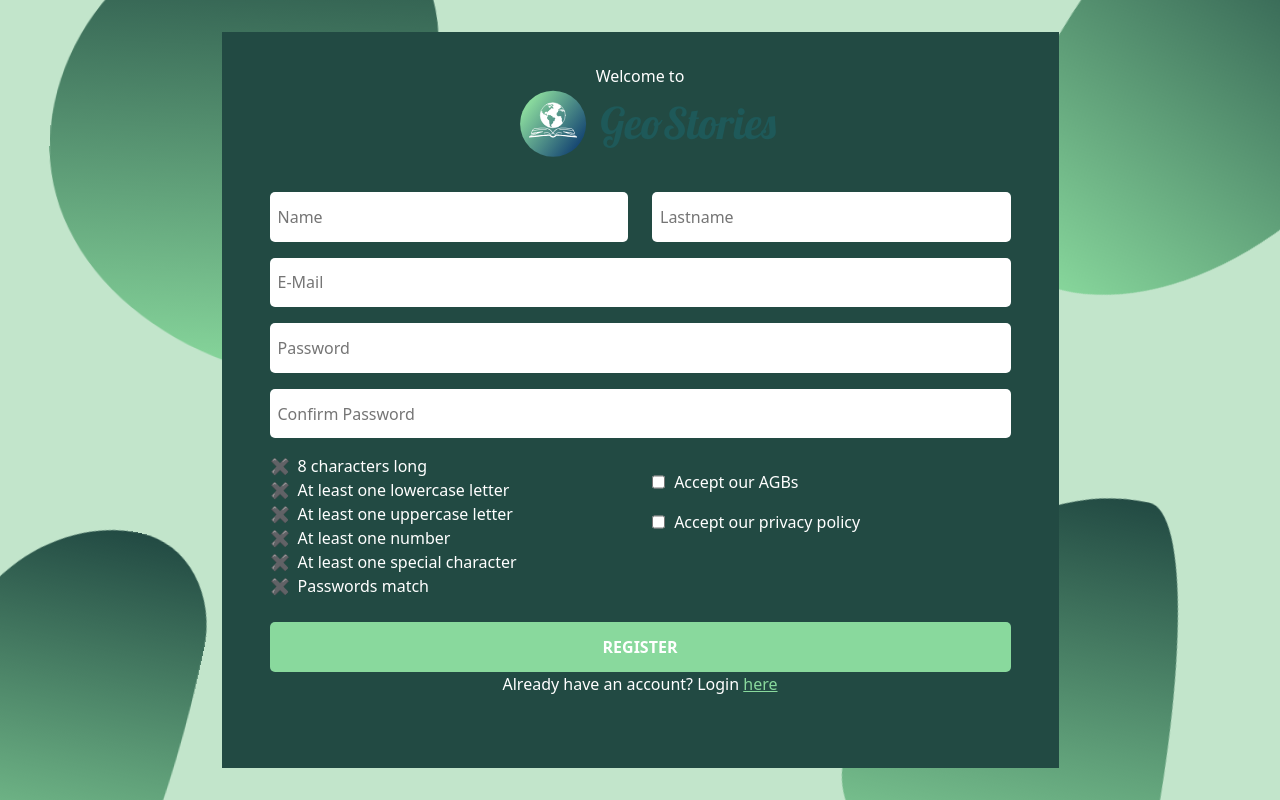
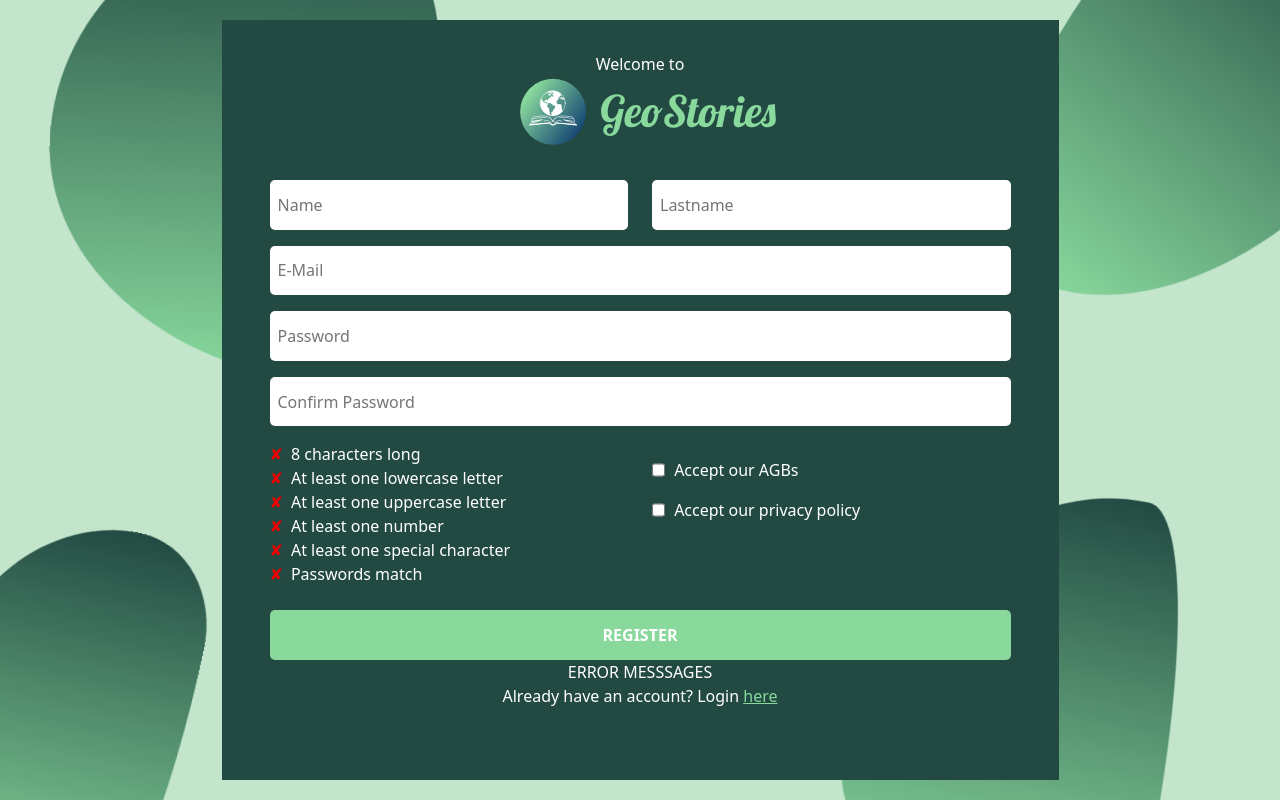
Before and after one commit to GeoStories2023/website, a React (Vite) app: page /register in a window 1280 px wide. Built offline with nearby package versions, Linux system fonts and the light colour scheme; no server answers.

Commit message:
Add Register error message, Fix Register navigate, Fix Register check and cross color

```diff
--- a/src/components/register/RegisterForm.tsx
+++ b/src/components/register/RegisterForm.tsx
@@ -15,6 +15,7 @@ function RegisterForm() {
   const confirmPasswordRef = useRef < HTMLInputElement > (null);
   const emailRef = useRef < HTMLInputElement > (null);
   const navigate = useNavigate();
+  const [errorMessage, setErrorMessage] = useState < string > ("");
 
   const [passwordInfo, setPasswordInfo] = useState < PasswordInfo[] > ([
     { status: false, message: "8 characters long" },
@@ -79,15 +80,12 @@ function RegisterForm() {
 
   function register(email: string, password: string) {
     const auth = getAuth(app);
-    console.log("ASDASDASDASD")
     createUserWithEmailAndPassword(auth, email, password)
       .then((userCredential) => {
-        // Signed in
-        const user = userCredential.user;
-        console.log(user);
+        navigate("/");
       })
       .catch((error) => {
-        console.log(error);
+        setErrorMessage(error.code);
       });
   }
 
@@ -143,6 +141,7 @@ function RegisterForm() {
                     type="password"
                     placeholder="Confirm Password"
                     onChange={validatePassword}
+                    required
                   />
                   <div className="row">
                     <div className="col-md-6">
@@ -160,7 +159,7 @@ function RegisterForm() {
                                     : "register-password-info-item-icon insufficient"
                                 }
                               >
-                                {info.status ? "✔" : "✖"}
+                                {info.status ? "✓" : "✘"}
                               </div>
                               <p>{info.message}</p>
                             </div>
@@ -190,6 +189,7 @@ function RegisterForm() {
                   </div>
                   <div className="register-form-button pt-4 pb-4">
                     <button>REGISTER</button>
+                    {errorMessage ? <div className="register-error-message">{errorMessage}</div> : "ERROR MESSSAGES"}
                     <p>
                       Already have an account? Login <a href="/login">here</a>
                     </p>
--- a/src/style/Register.scss
+++ b/src/style/Register.scss
@@ -62,7 +62,7 @@
 
         h2 {
           margin-block: 0;
-          color: #89d99d;
+          color: #89d99d !important;
           font-family: Lobster, Inter, system-ui, Avenir, Helvetica, Arial,
             sans-serif;
           font-size: 3rem;
@@ -102,9 +102,9 @@
             align-items: center;
             gap: 0.5rem;
             .register-password-info-item-icon {
-              color: #89d99d;
+              color: #89d99d !important;
               &.insufficient {
-                color: #ef0000;
+                color: #ef0000 !important;
               }
             }
           }
@@ -134,6 +134,11 @@
             color: white;
             border: none;
             cursor: pointer;
+          }
+          .register-error-message{
+            color: red;
+            font-size: 1.2rem;
+            margin-top: 0.5rem;
           }
         }
       }
```
